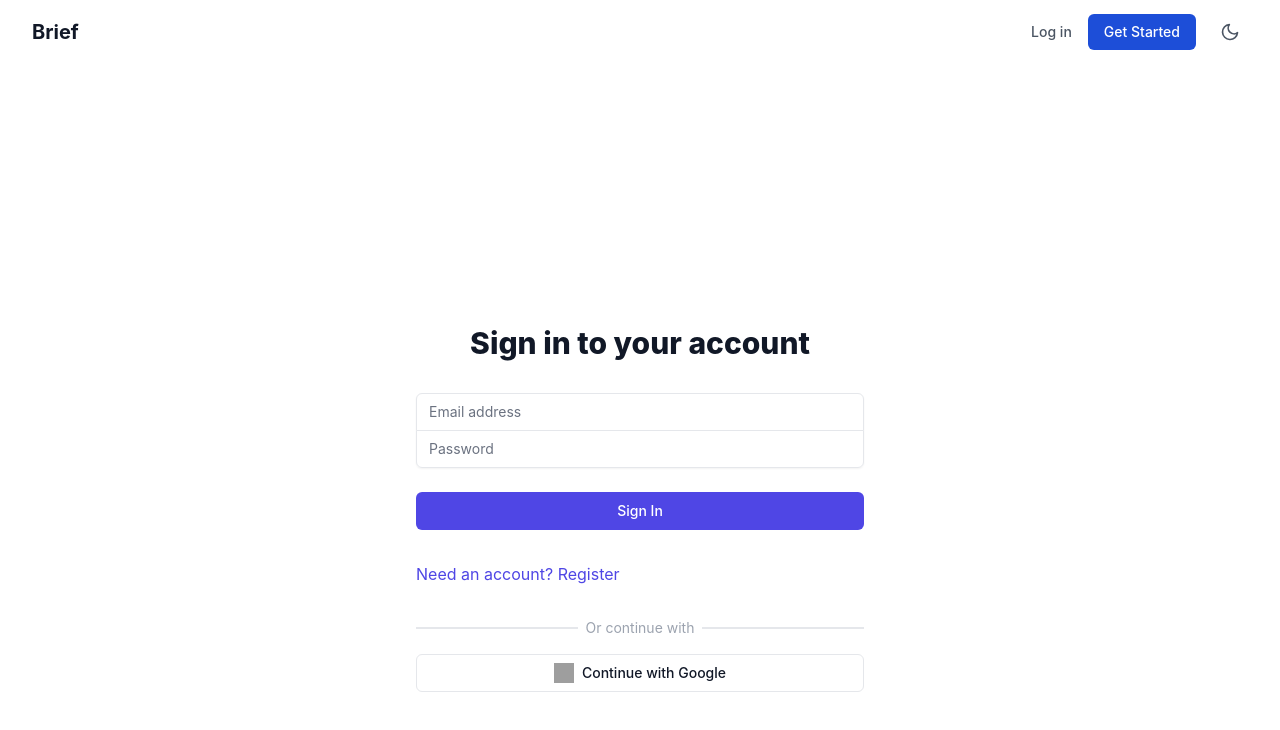
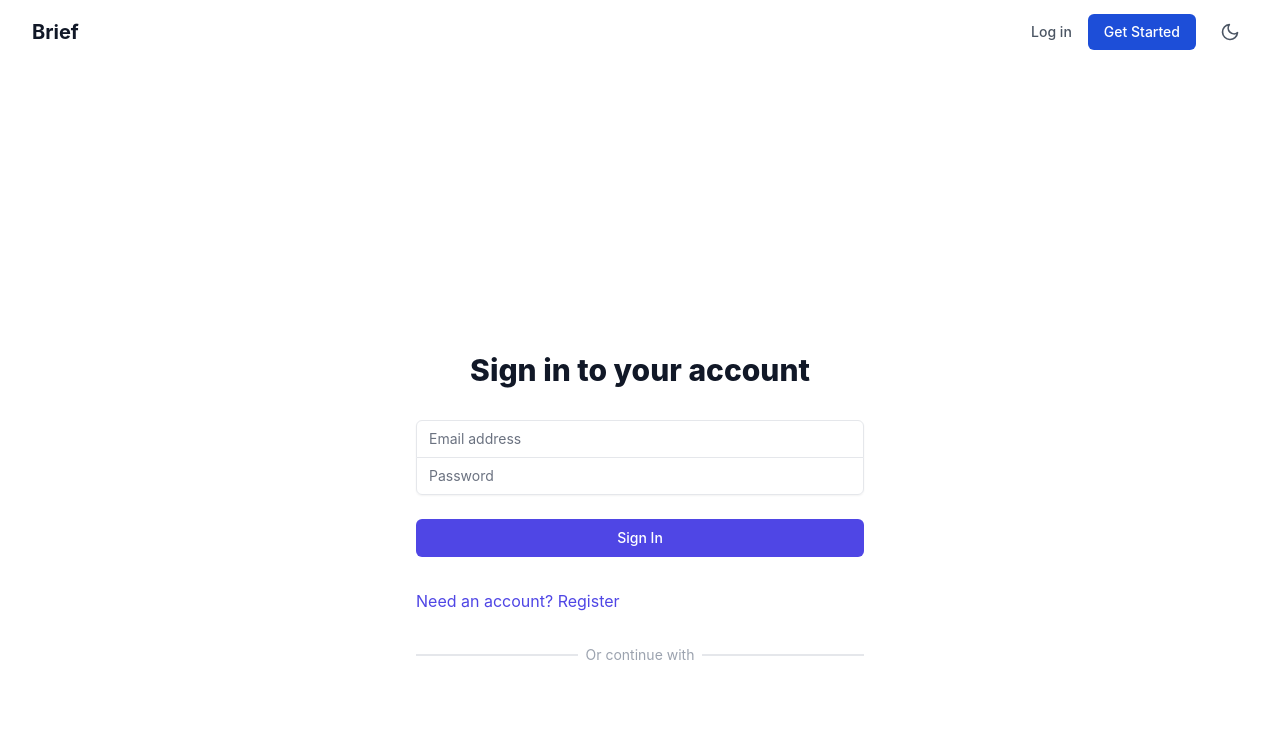
Before and after one commit to giorgi17-17/BriefWeb, a React (Vite) app in the folder client/: page /login in a window 1280 px wide. Shown: the top 730 px of the page. Built offline with nearby package versions, Linux system fonts and the light colour scheme; no server answers; grey boxes are pictures that could not be loaded.

Commit message:
login deleted

```diff
--- a/client/src/contexts/AuthContext.jsx
+++ b/client/src/contexts/AuthContext.jsx
@@ -131,29 +131,7 @@ export function AuthProvider({ children }) {
     }
   };
 
-  const signInWithGoogle = async () => {
-    try {
-      console.log(
-        "Starting Google OAuth sign-in using v1 compatibility method",
-        "Current hostname:",
-        window.location.hostname
-      );
 
-      // Using v1 signIn method (provided by our compatibility layer)
-      const result = await supabase.auth.signIn({
-        provider: "google",
-      });
-
-      console.log("Google sign-in result:", result);
-
-      if (result.error) throw result.error;
-
-      return { user: result.user, session: result.session };
-    } catch (error) {
-      console.error("Error signing in with Google:", error);
-      throw error;
-    }
-  };
 
   const logout = async () => {
     try {
@@ -170,7 +148,6 @@ export function AuthProvider({ children }) {
     loading,
     signUp,
     signInWithEmail,
-    signInWithGoogle,
     logout,
   };
 
--- a/client/src/pages/login/Login.jsx
+++ b/client/src/pages/login/Login.jsx
@@ -10,7 +10,7 @@ const Login = () => {
   const [isLoading, setIsLoading] = useState(false);
 
   const navigate = useNavigate();
-  const { signUp, signInWithEmail, signInWithGoogle } = useAuth();
+  const { signUp, signInWithEmail } = useAuth();
 
   const handleSubmit = async (e) => {
     console.log("first");
@@ -36,18 +36,7 @@ const Login = () => {
     }
   };
 
-  const handleGoogleSignIn = async () => {
-    try {
-      setError(null);
-      setIsLoading(true);
-      await signInWithGoogle();
-      // Note: We don't navigate here because the OAuth flow will redirect the user
-    } catch (error) {
-      console.error("Sign in error:", error);
-      setError(error.message);
-      setIsLoading(false);
-    }
-  };
+
 
   return (
     <div className="min-h-screen flex items-center justify-center theme-bg-primary py-12 px-4 sm:px-6 lg:px-8">
@@ -125,18 +114,6 @@ const Login = () => {
             </div>
           </div>
 
-          <button
-            onClick={handleGoogleSignIn}
-            disabled={isLoading}
-            className="mt-4 w-full flex justify-center py-2 px-4 border theme-border rounded-md text-sm font-medium theme-text-primary theme-card hover:theme-bg-secondary focus:outline-none focus:ring-2 focus:ring-offset-2 focus:ring-indigo-500"
-          >
-            <img
-              className="h-5 w-5 mr-2"
-              src="https://www.gstatic.com/firebasejs/ui/2.0.0/images/auth/google.svg"
-              alt="Google logo"
-            />
-            <span>Continue with Google</span>
-          </button>
         </div>
       </div>
     </div>
```
